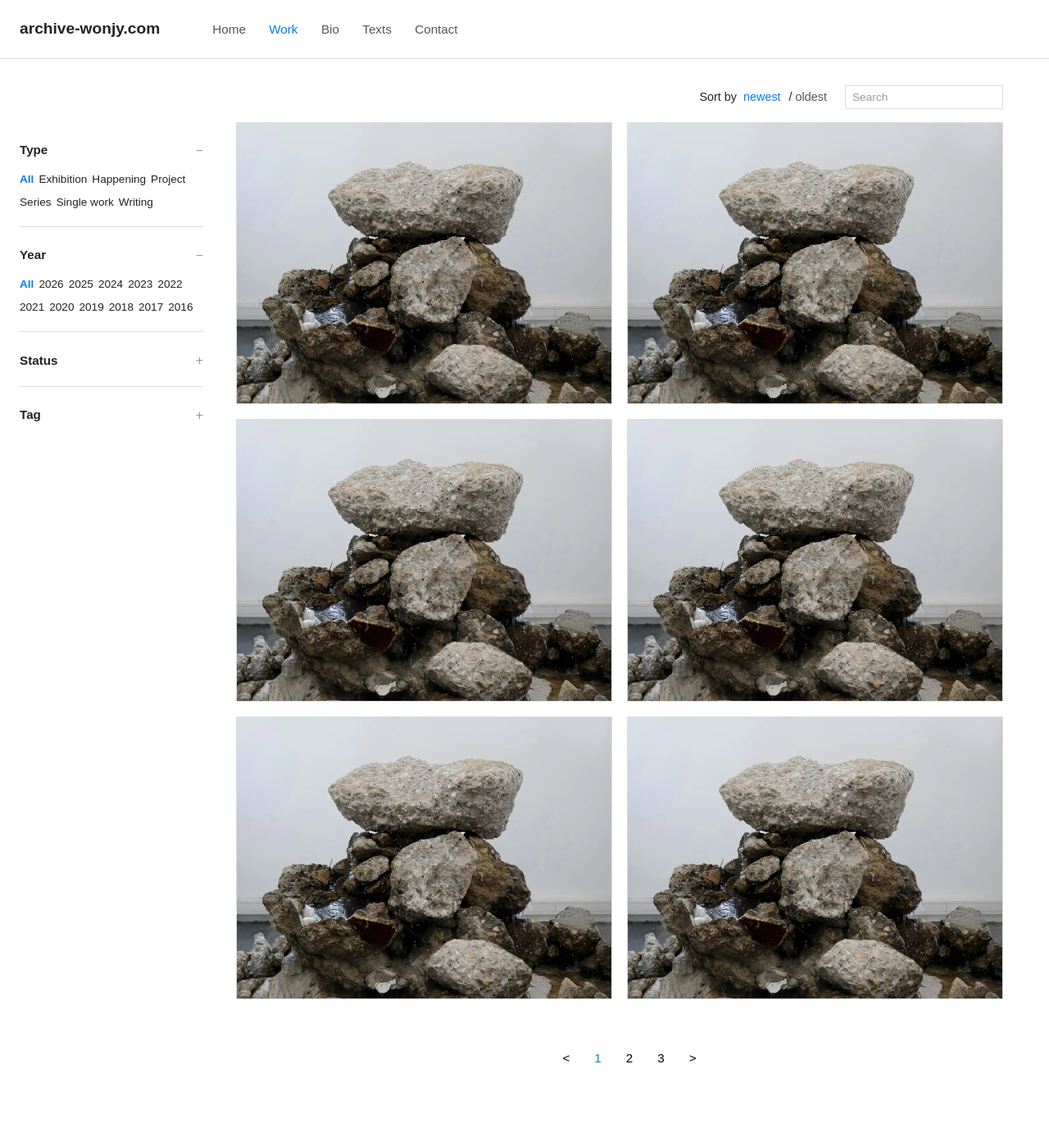
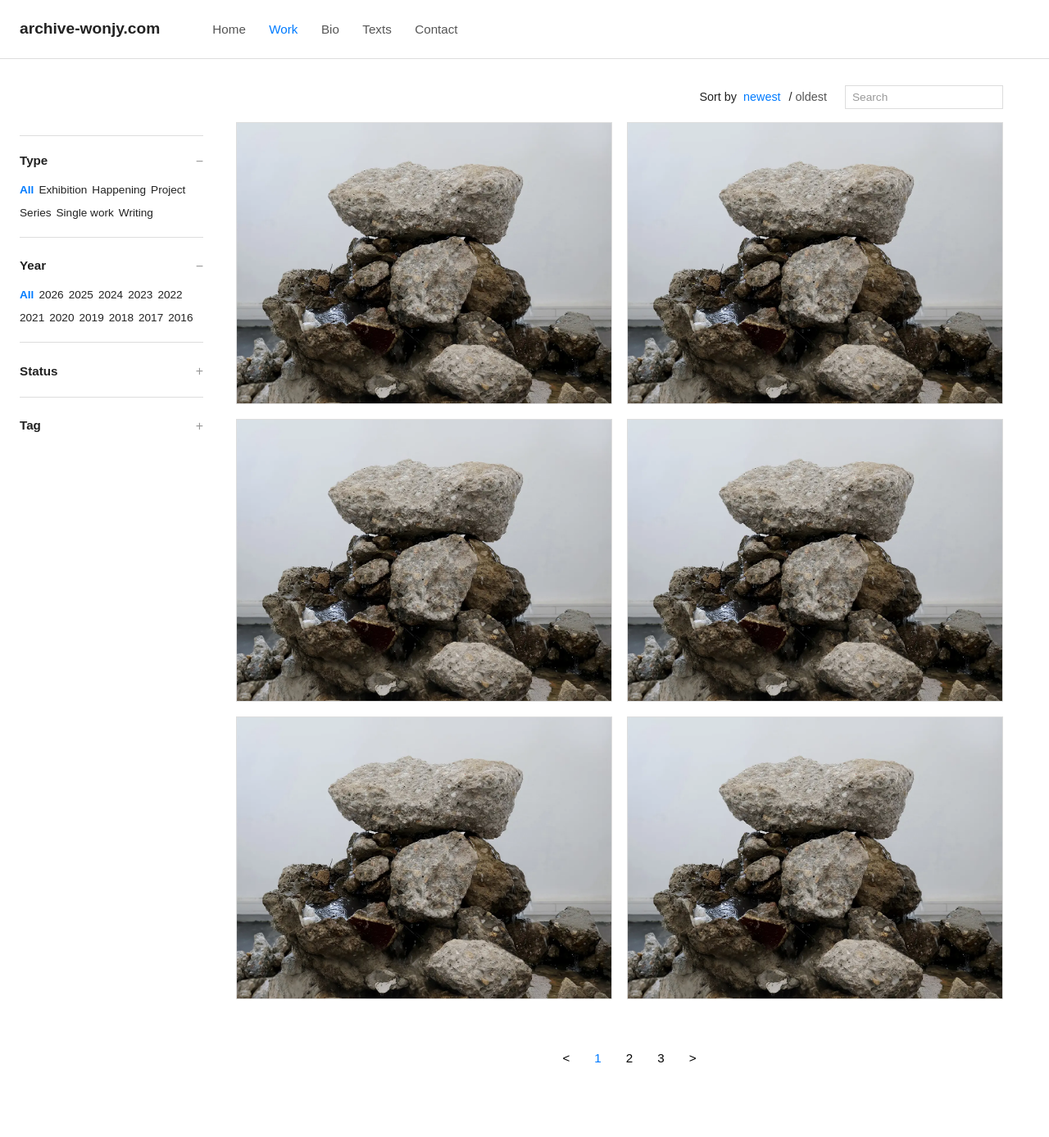
Before and after one commit to Won-Jy/archive-wonjy, a Jekyll site: the page built from work.html, in a window 1280 px wide. Shown: the whole page at 82% size. Built offline with Jekyll 4.4.1, drawn with Linux system fonts in a browser that asks for light colours.

Commit message:
Update work.html

```diff
--- a/work.html
+++ b/work.html
@@ -55,6 +55,10 @@ layout: none
     padding-bottom: 16px;
     margin-bottom: 8px;
   }
+}
+    .sidebar .filter-group:first-of-type {
+  border-top: 1px solid var(--border);
+  padding-top: 12px; /* 위쪽 여백, 필요에 따라 조절 */
 }
 
 /* 필터 그룹 */
```
